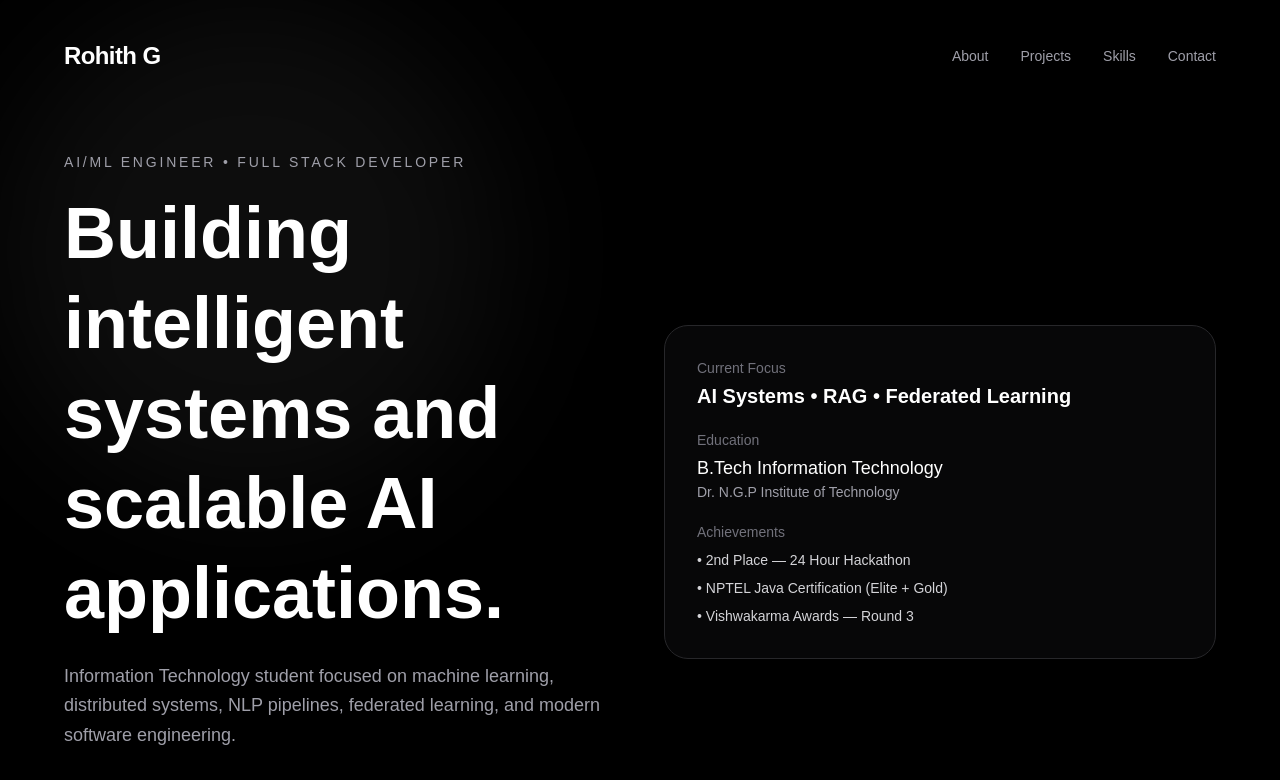
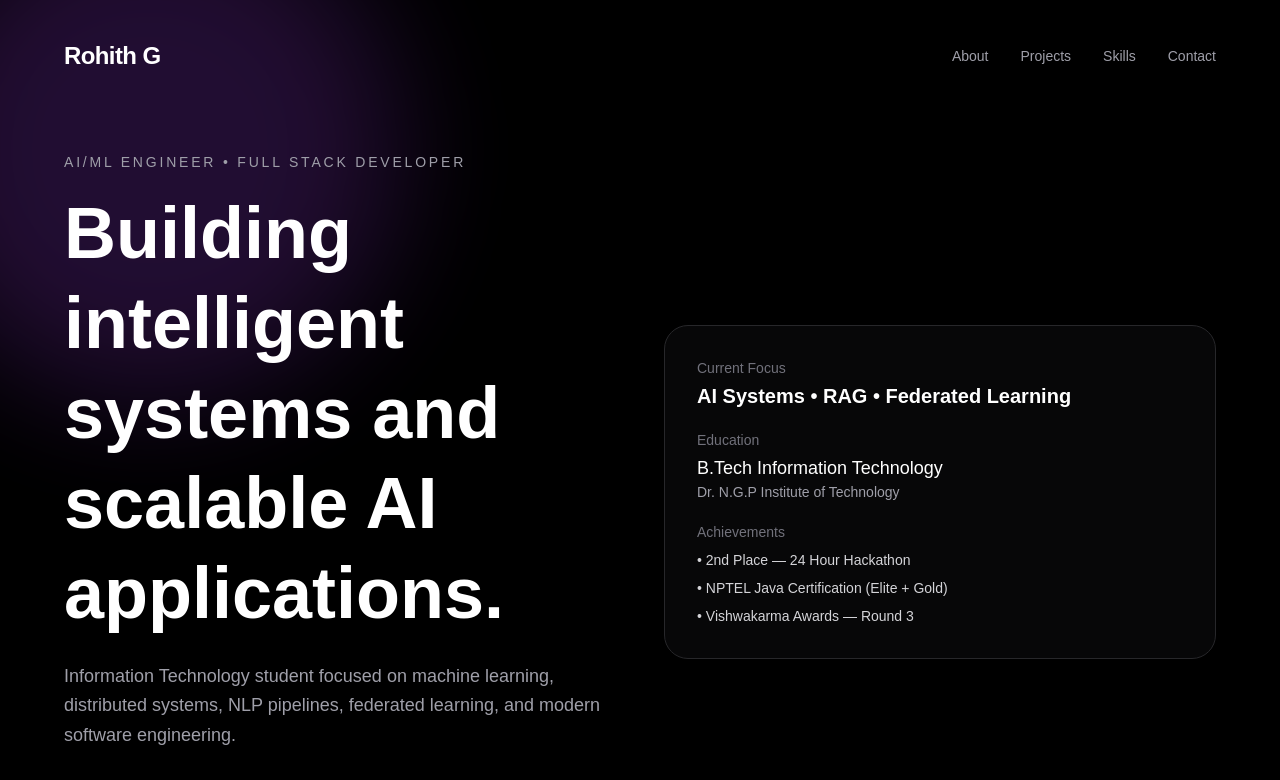
Before and after one commit to rgm-2006/portfolio, a Next.js app: page / in a window 1280 px wide. Shown: the top 780 px of the page. Built offline with nearby package versions, Linux system fonts and the light colour scheme.

Commit message:
added premium glow effects

```diff
--- a/app/page.tsx
+++ b/app/page.tsx
@@ -48,8 +48,10 @@ export default function Portfolio() {
   ];
 
   return (
-    <main className="min-h-screen bg-black text-white px-6 md:px-16 py-10 overflow-hidden">
-      <div className="absolute top-0 left-0 w-[500px] h-[500px] bg-white/5 blur-3xl rounded-full"></div>
+    <main className="min-h-screen bg-black text-white px-6 md:px-16 py-10 overflow-hidden relative">
+      <div className="absolute top-[-100px] left-[-100px] w-[500px] h-[500px] bg-purple-500/20 blur-3xl rounded-full animate-pulse"></div>
+
+<div className="absolute bottom-[-100px] right-[-100px] w-[500px] h-[500px] bg-cyan-500/20 blur-3xl rounded-full animate-pulse"></div>
 
       <section className="max-w-6xl mx-auto relative z-10">
         <motion.nav
```
